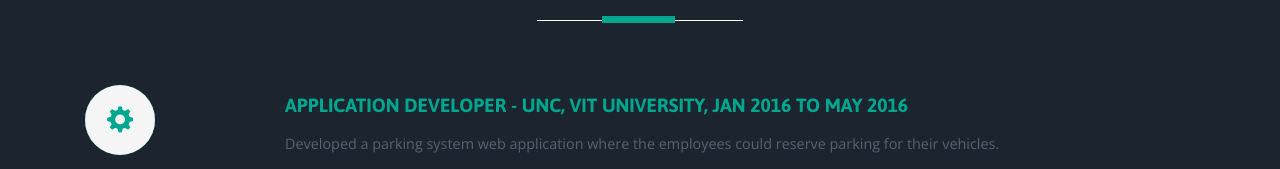
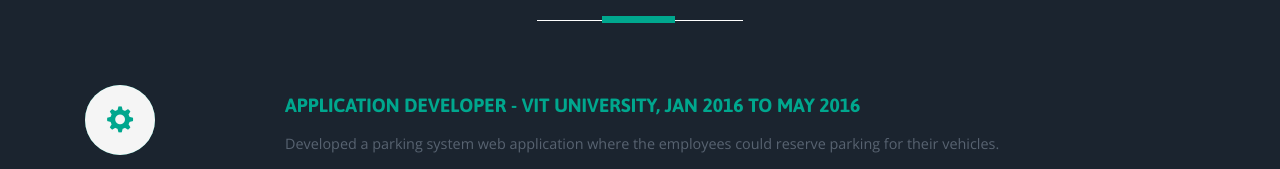
Before and after one commit to saikalyan2703/saikalyan2703.github.io, a plain HTML site: page index.html in a window 1280 px wide. Shown: the part 1620-1789 px from the top of the page. Drawn offline with nearby package versions, Linux system fonts and the light colour scheme; files whose address does not match are found by name.

Commit message:
Changes made.

```diff
--- a/index.html
+++ b/index.html
@@ -516,7 +516,7 @@
 											</div>
 										</div>
 										<div class="col-xs-10 wthree_about_right_grid_right">
-											<h4>APPLICATION DEVELOPER - UNC, VIT UNIVERSITY, Jan 2016 to May 2016</h4>
+											<h4>APPLICATION DEVELOPER - VIT UNIVERSITY, Jan 2016 to May 2016</h4>
 											<p></p>
 											<p>Developed a parking system web application where the employees could reserve parking for their vehicles.
 											</p>
```
